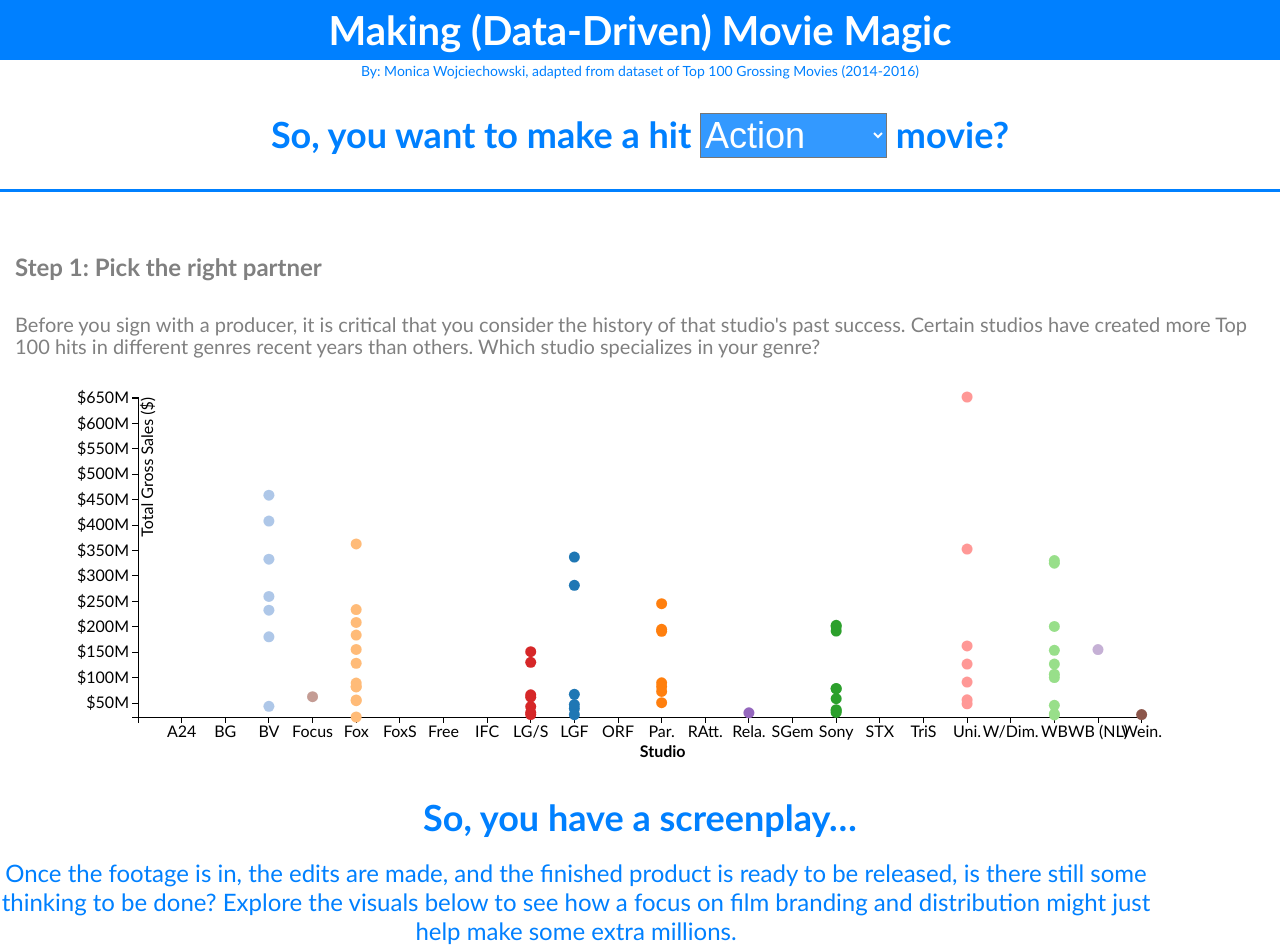
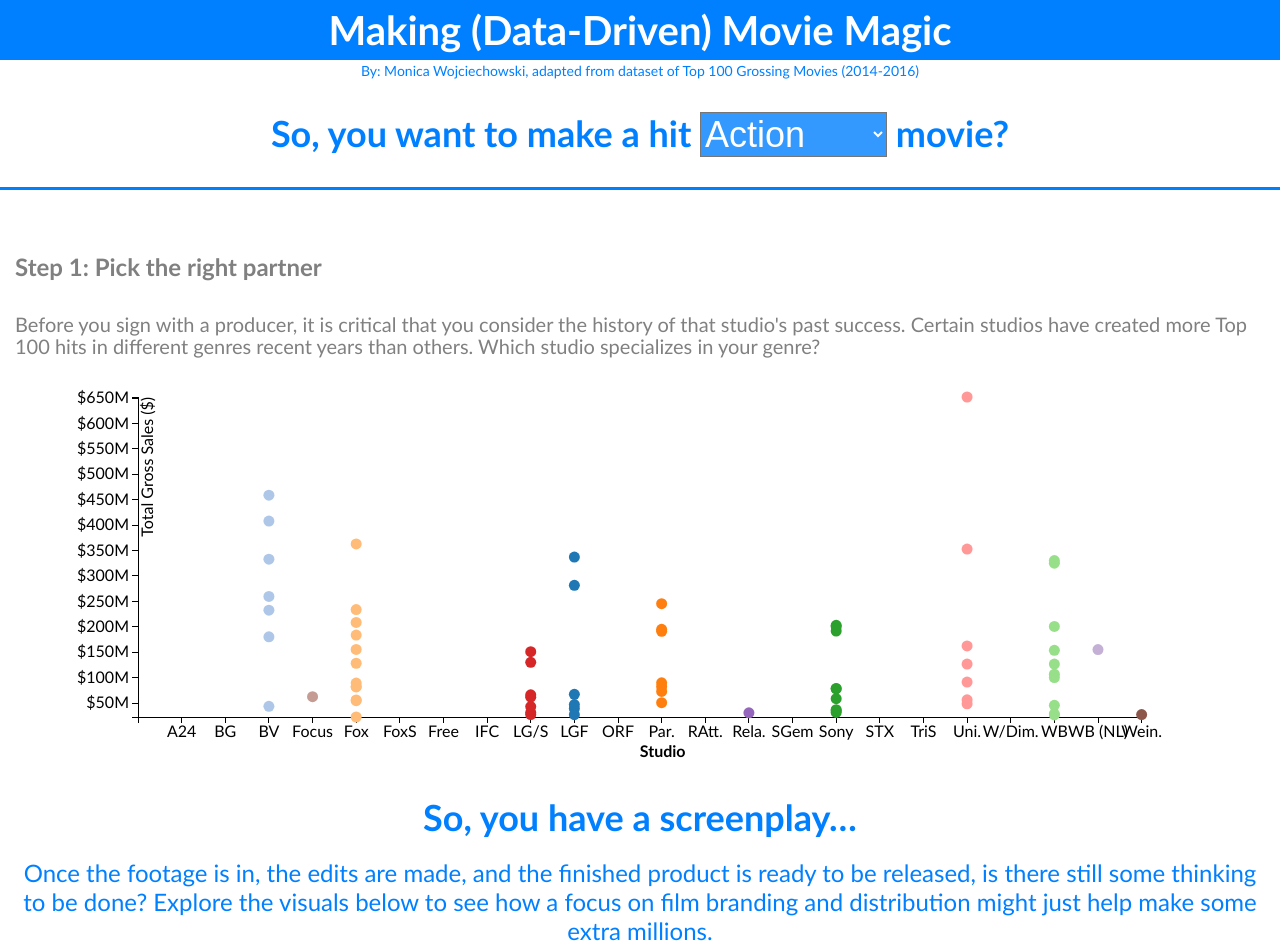
Before and after one commit to monicawoj/Top_Movie_Challenge, a plain HTML site: page index.html in a window 1280 px wide. Shown: the top 952 px of the page. Drawn offline with Linux system fonts and the light colour scheme.

Commit message:
Update style.css

```diff
--- a/style.css
+++ b/style.css
@@ -54,16 +54,13 @@ h2 {
   overflow:scroll;
 }
 
-.banner {
-  padding: 1px;
-}
-
 h3 {
   color: hsl(210, 100%, 50%);
   font-size: 24px;
   font-weight: 300;
   text-align: center;
-  width: 90%;
+  margin-left:15px;
+  margin-right:15px;
 }
 
 h4 {
@@ -80,7 +77,7 @@ p {
   line-height: 22px;
   text-align:left;
   margin-left:15px;
-  margin-right:10px;
+  margin-right:15px;
 }
 
 .bottom{
```
